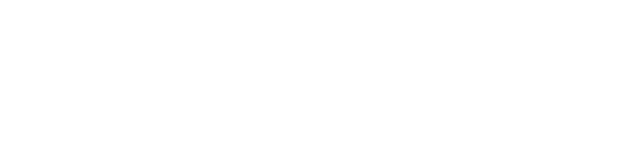
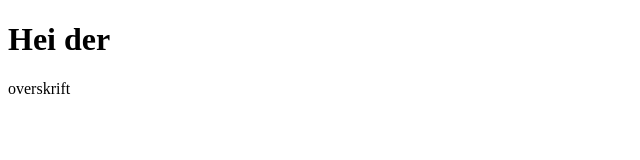
Before and after one commit to StigMikalMJ-KP/supreme-chainsaw, a plain HTML site: page index.html in a window 1280 px wide. Shown: the whole page, without its empty margins (0-640 px from the left). Drawn offline with Linux system fonts and the light colour scheme.

Commit message:
ADding stuff

```diff
--- a/index.html
+++ b/index.html
@@ -3,9 +3,14 @@
 <head>
     <meta charset="UTF-8">
     <meta name="viewport" content="width=device-width, initial-scale=1.0">
-    <title>Documentssssssssssssssss</title>
+    <title>Documentssssssssssssssffdfdfsfsds</title>
 </head>
 <body>
+    <div>
+        <h1>Hei der</h1>
 
+        <p>overskrift</p>
+
+    </div>
 </body>
 </html>
```
